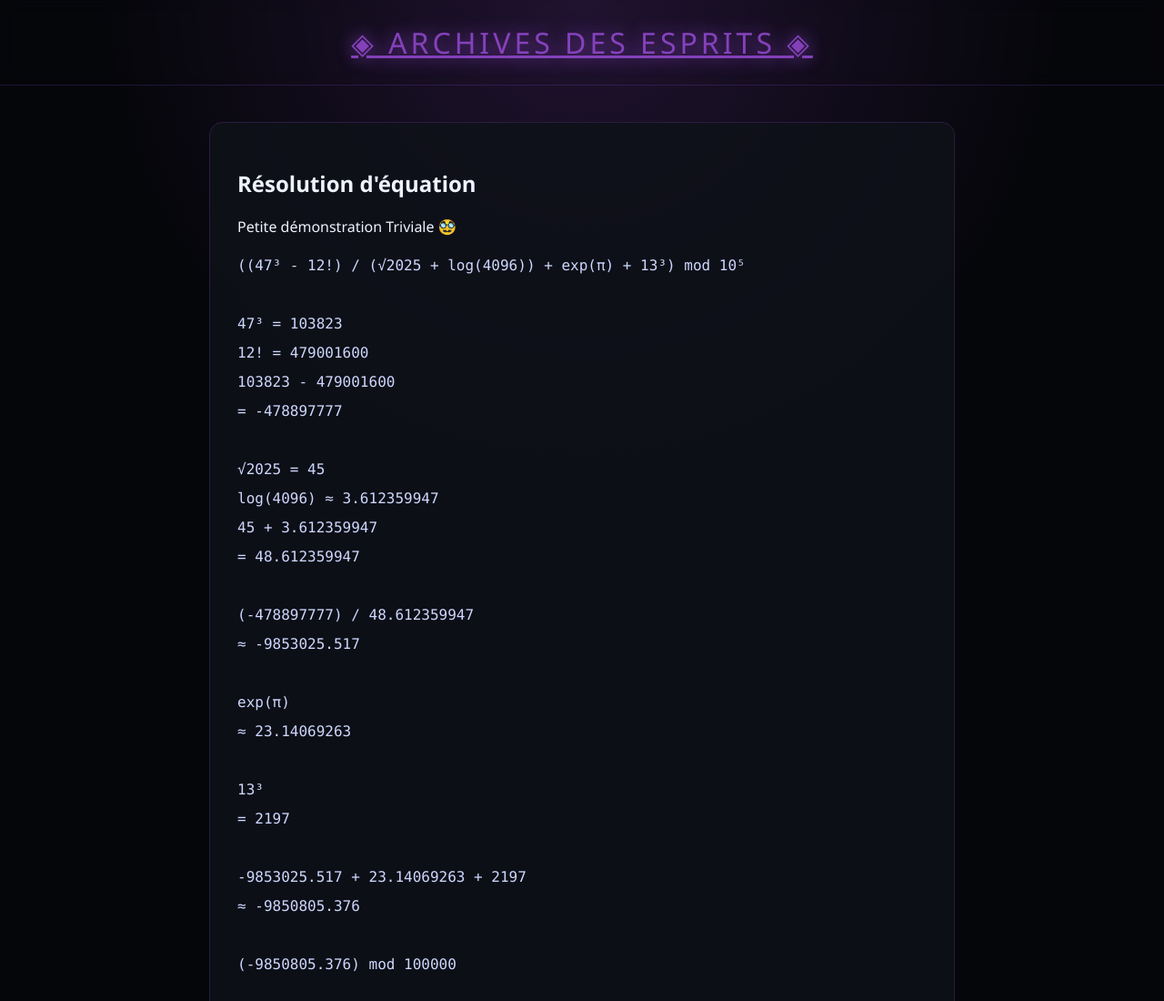
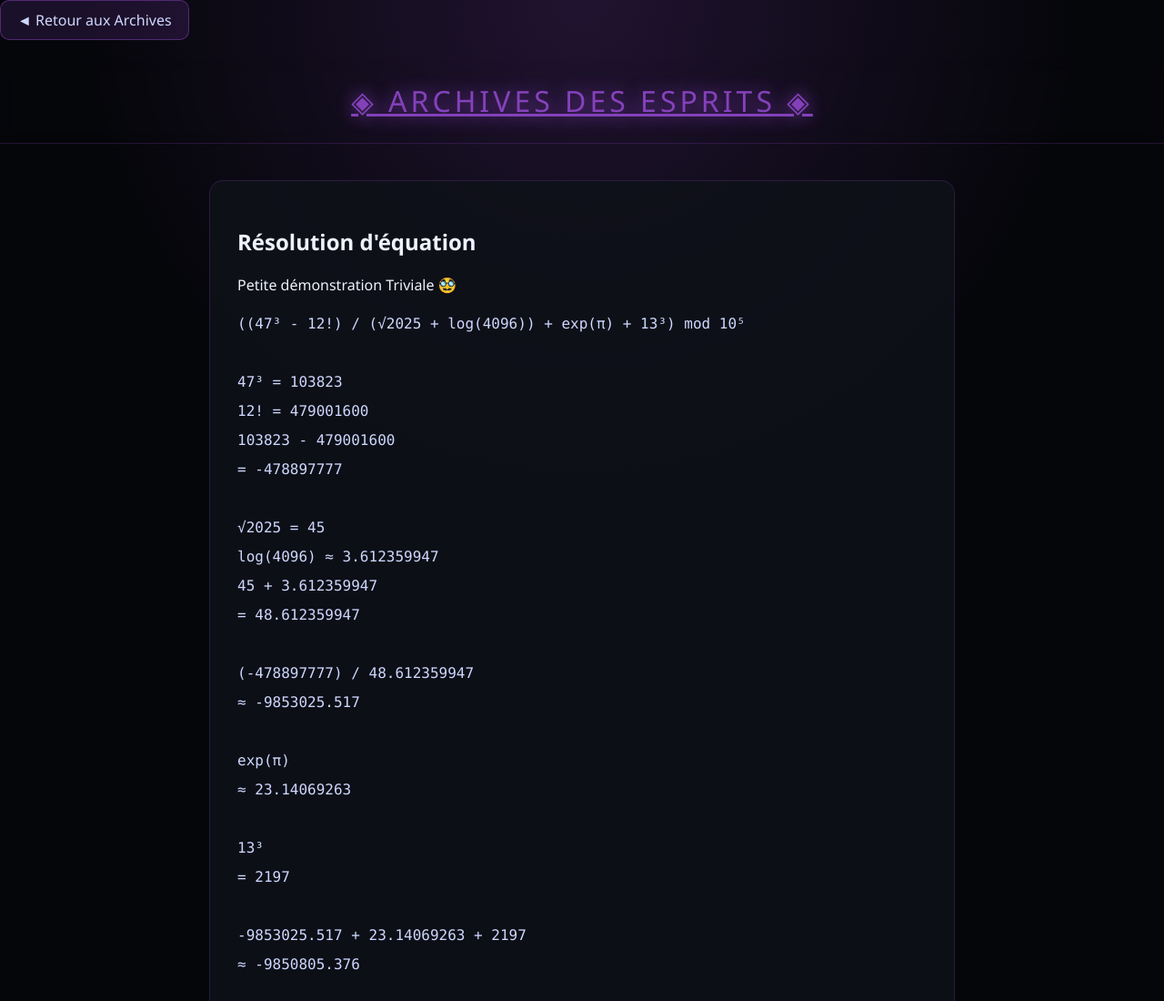
Before and after one commit to Kaostnery/D_project, a plain HTML site: page supfgh.html in a window 1280 px wide. Shown: the top 1100 px of the page at 91% size. Drawn offline with Linux system fonts and the light colour scheme; a script that the page names is missing.

Commit message:
Update supfgh.html

```diff
--- a/supfgh.html
+++ b/supfgh.html
@@ -14,7 +14,26 @@ max-width:900px;
 margin:auto;
 padding:40px;
 }
+.nav-back{
+    margin-bottom:20px;
+}
 
+.back-btn{
+    display:inline-block;
+    padding:10px 18px;
+    background:rgba(157,78,221,.15);
+    border:1px solid rgba(157,78,221,.4);
+    border-radius:10px;
+    color:#cfd8ff;
+    text-decoration:none;
+    transition:.2s;
+}
+
+.back-btn:hover{
+    background:rgba(157,78,221,.3);
+    box-shadow:0 0 15px rgba(157,78,221,.5);
+    transform:translateY(-1px);
+}
 .fragment{
 background:rgba(15,18,25,.85);
 border:1px solid rgba(157,78,221,.2);
@@ -59,6 +78,11 @@ font-style:italic;
 </head>
 
 <body>
+  <div class="nav-back">
+    <a href="index.html" class="back-btn">
+        ◄ Retour aux Archives
+    </a>
+</div>
 
 <canvas id="particles"></canvas>
 <div id="ghosts"></div>
```
